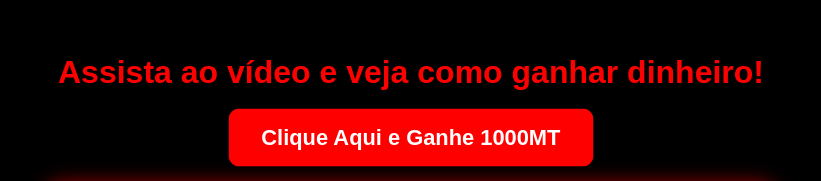
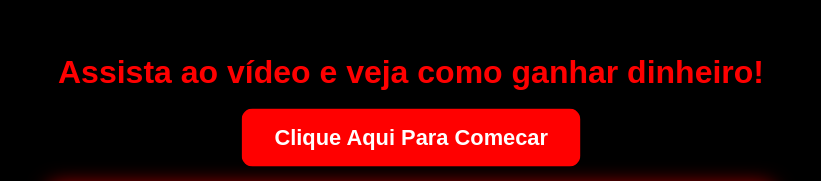
Before and after one commit to Aviatorbot2024/500mtgratis, a plain HTML site: page index.html in a window 1280 px wide. Shown: the part 107-288 px from the top of the page, without its empty margins (229-1050 px from the left). Drawn offline with Linux system fonts and the light colour scheme.

Commit message:
Update index.html

```diff
--- a/index.html
+++ b/index.html
@@ -96,7 +96,7 @@
 <body>
   <h1>Assista ao vídeo e veja como ganhar dinheiro!</h1>
   <a href="https://media1.placard.co.mz/redirect.aspx?pid=6189&bid=1690" id="top-button" target="_blank">
-    Clique Aqui e Ganhe 1000MT
+    Clique Aqui Para Comecar
   </a>
   <div id="video-container">
     <video id="promo-video" controls>
```
